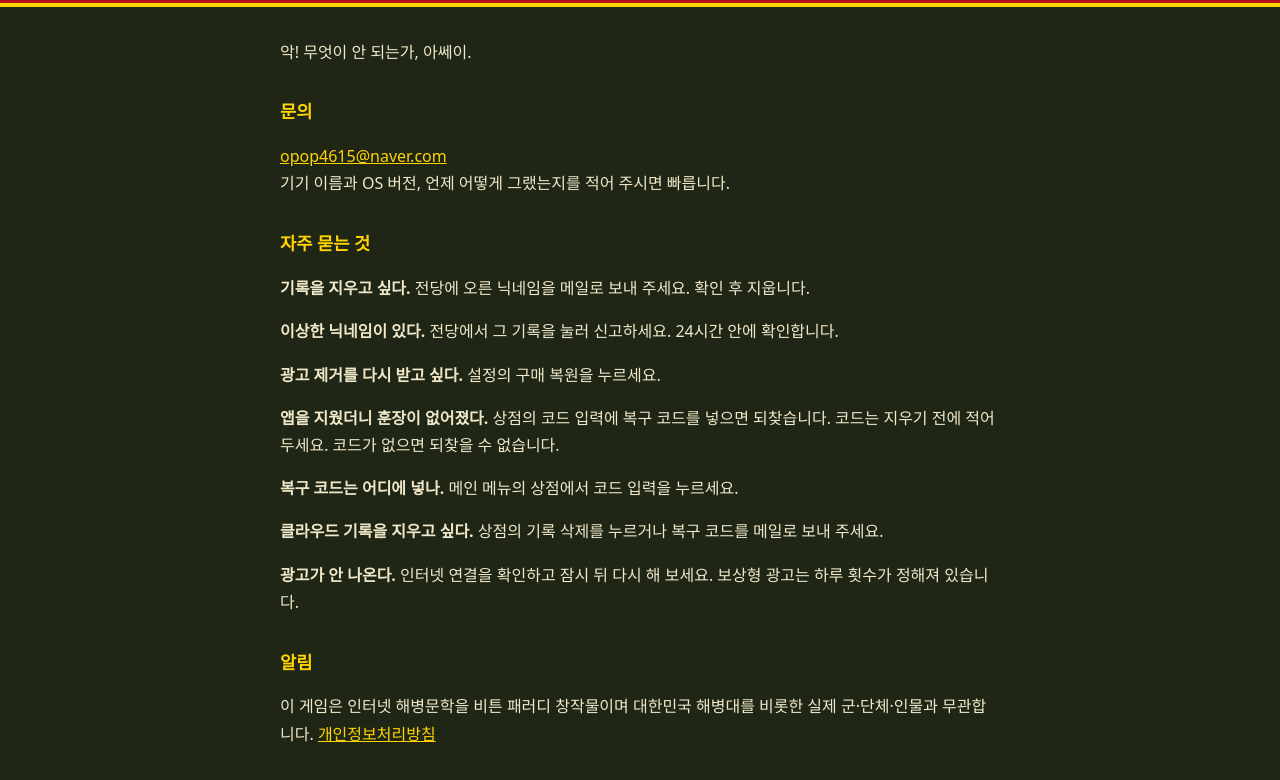
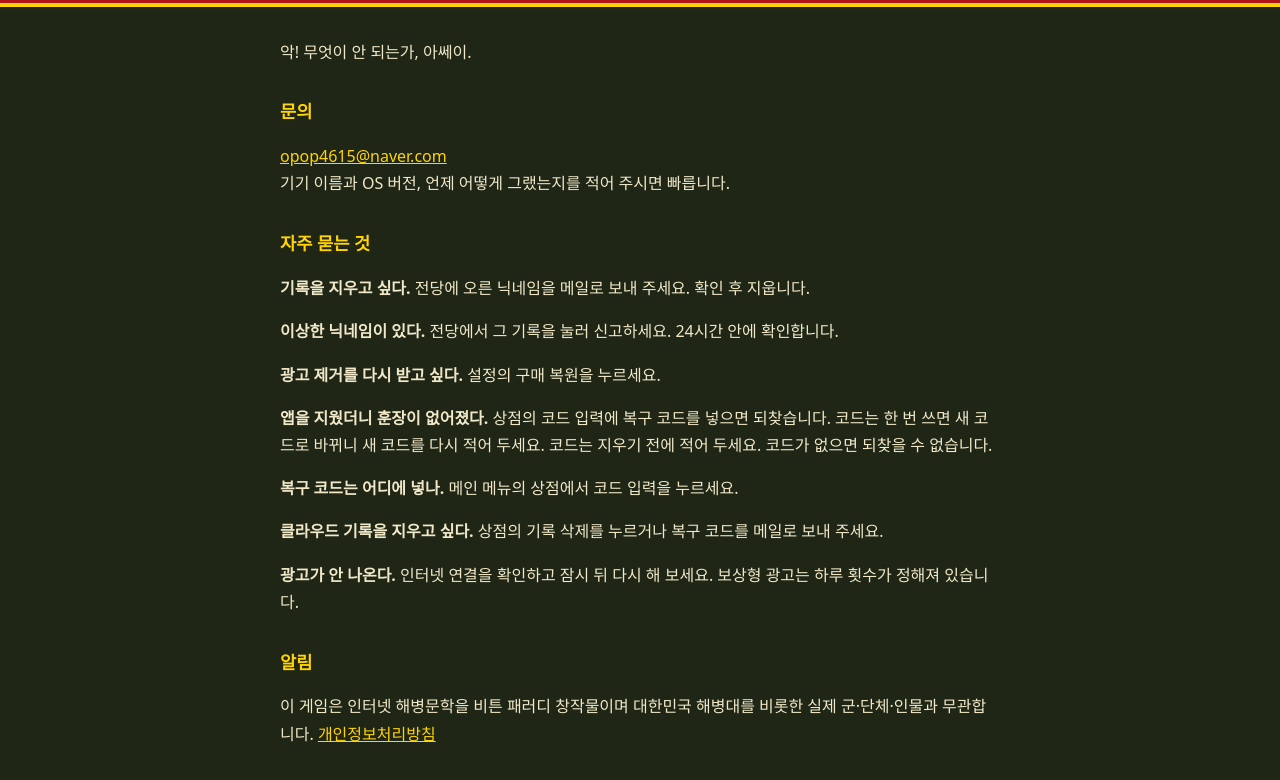
Before and after one commit to opop4615/opop4615.github.io, a plain HTML site: page odojjase/support.html in a window 1280 px wide. Shown: the part 81-861 px from the top of the page. Drawn offline with Linux system fonts and the light colour scheme.

Commit message:
오도짜세! 복구 코드 한 번 쓰면 교체 안내
Co-Authored-By: Claude Opus 5.5 <noreply@anthropic.com>

```diff
--- a/odojjase/support.html
+++ b/odojjase/support.html
@@ -2,5 +2,5 @@
 <style>body{background:#1f2616;color:#f0e8c8;font-family:system-ui,"Apple SD Gothic Neo","Noto Sans KR",sans-serif;line-height:1.7;margin:0}
 header{background:#b2121a;border-bottom:4px solid #ffd400;padding:20px 16px}header div,main{max-width:720px;margin:auto}h1{color:#ffd400;margin:0;font-size:1.6rem}
 main{padding:16px}h2{color:#ffd400;font-size:1.1rem;margin-top:1.8em}a{color:#ffd400}table{border-collapse:collapse;width:100%}td,th{border:1px solid #46502c;padding:6px 8px;text-align:left;vertical-align:top}</style></head><body><header><div><h1>오도짜세! 지원</h1></div></header><main><p>악! 무엇이 안 되는가, 아쎄이.</p><h2>문의</h2><p><a href="mailto:opop4615@naver.com">opop4615@naver.com</a><br>기기 이름과 OS 버전, 언제 어떻게 그랬는지를 적어 주시면 빠릅니다.</p>
-<h2>자주 묻는 것</h2><p><b>기록을 지우고 싶다.</b> 전당에 오른 닉네임을 메일로 보내 주세요. 확인 후 지웁니다.</p><p><b>이상한 닉네임이 있다.</b> 전당에서 그 기록을 눌러 신고하세요. 24시간 안에 확인합니다.</p><p><b>광고 제거를 다시 받고 싶다.</b> 설정의 구매 복원을 누르세요.</p><p><b>앱을 지웠더니 훈장이 없어졌다.</b> 상점의 코드 입력에 복구 코드를 넣으면 되찾습니다. 코드는 지우기 전에 적어 두세요. 코드가 없으면 되찾을 수 없습니다.</p><p><b>복구 코드는 어디에 넣나.</b> 메인 메뉴의 상점에서 코드 입력을 누르세요.</p><p><b>클라우드 기록을 지우고 싶다.</b> 상점의 기록 삭제를 누르거나 복구 코드를 메일로 보내 주세요.</p><p><b>광고가 안 나온다.</b> 인터넷 연결을 확인하고 잠시 뒤 다시 해 보세요. 보상형 광고는 하루 횟수가 정해져 있습니다.</p>
+<h2>자주 묻는 것</h2><p><b>기록을 지우고 싶다.</b> 전당에 오른 닉네임을 메일로 보내 주세요. 확인 후 지웁니다.</p><p><b>이상한 닉네임이 있다.</b> 전당에서 그 기록을 눌러 신고하세요. 24시간 안에 확인합니다.</p><p><b>광고 제거를 다시 받고 싶다.</b> 설정의 구매 복원을 누르세요.</p><p><b>앱을 지웠더니 훈장이 없어졌다.</b> 상점의 코드 입력에 복구 코드를 넣으면 되찾습니다. 코드는 한 번 쓰면 새 코드로 바뀌니 새 코드를 다시 적어 두세요. 코드는 지우기 전에 적어 두세요. 코드가 없으면 되찾을 수 없습니다.</p><p><b>복구 코드는 어디에 넣나.</b> 메인 메뉴의 상점에서 코드 입력을 누르세요.</p><p><b>클라우드 기록을 지우고 싶다.</b> 상점의 기록 삭제를 누르거나 복구 코드를 메일로 보내 주세요.</p><p><b>광고가 안 나온다.</b> 인터넷 연결을 확인하고 잠시 뒤 다시 해 보세요. 보상형 광고는 하루 횟수가 정해져 있습니다.</p>
 <h2>알림</h2><p>이 게임은 인터넷 해병문학을 비튼 패러디 창작물이며 대한민국 해병대를 비롯한 실제 군·단체·인물과 무관합니다. <a href="privacy.html">개인정보처리방침</a></p></main></body></html>
```
Also changed, not shown: odojjase/privacy.html (+1 -1 lines).
